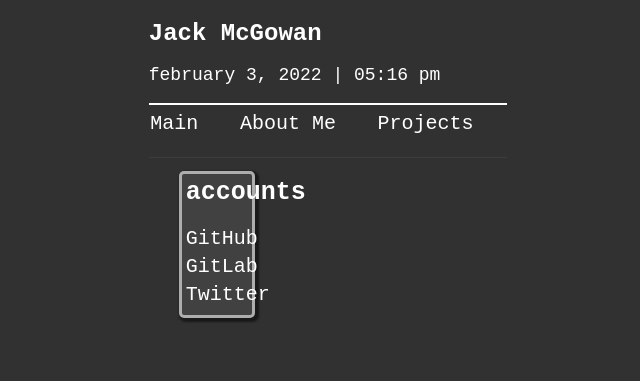
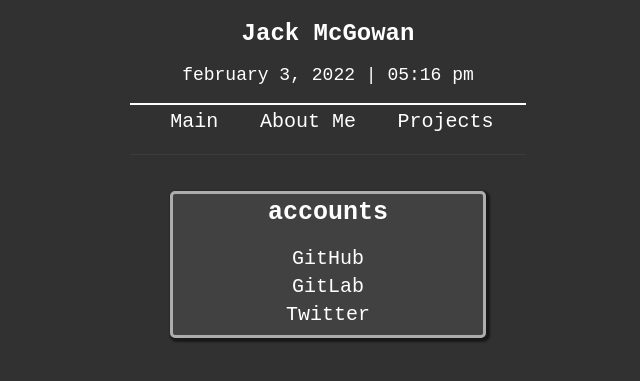
Before and after one commit to jack-mcgowan/jack-mcgowan.github.io, a PHP site: page / in a window 1280 px wide. Shown: the top 381 px of the page, without its empty margins (312-952 px from the left). Run offline with PHP 8.4, Linux system fonts and the light colour scheme.

Commit message:
updating style

```diff
--- a/css/style.css
+++ b/css/style.css
@@ -10,8 +10,6 @@ body {
     width:100%;
 }
 
-
-
 nav {
     border-top: 2px solid;
     border-color: white;
@@ -19,7 +17,6 @@ nav {
 }
 nav ol {
     margin-top: 5px;
-    padding: 0.1em;
 }
 
 li {
@@ -41,6 +38,11 @@ a:hover {
     text-shadow: 2px 2px 2px 2px rgba(0,0,0,0.2);
 }
 
+.centered_content {
+    text-align: center;
+    align-content: center;
+}
+
 .date {
     font-size: 18px;
 }
@@ -54,9 +56,8 @@ a:hover {
     clear: both;
 }
 .column {
-  float: left;
-  width: 22.5%;
-  padding: 5px 20px;
+    float: center;
+    padding: 5px 30px;
 }
 .card {
   box-shadow: 2px 2px 2px 2px rgb(25, 25, 25);
--- a/index.html
+++ b/index.html
@@ -10,7 +10,7 @@
         <script src="js/main.js"></script>
     </head>
     <body onload="date()">
-        <section>
+        <section class="centered_content">
             <h1 style="margin-bottom: 5px;">Jack McGowan</h1>
             <p class="date" id="todaysDate">-------- --, ---- | --:-- --</p>
 
```
